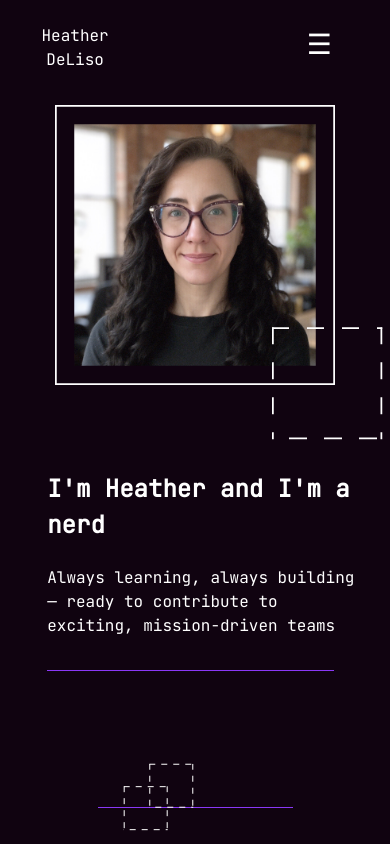
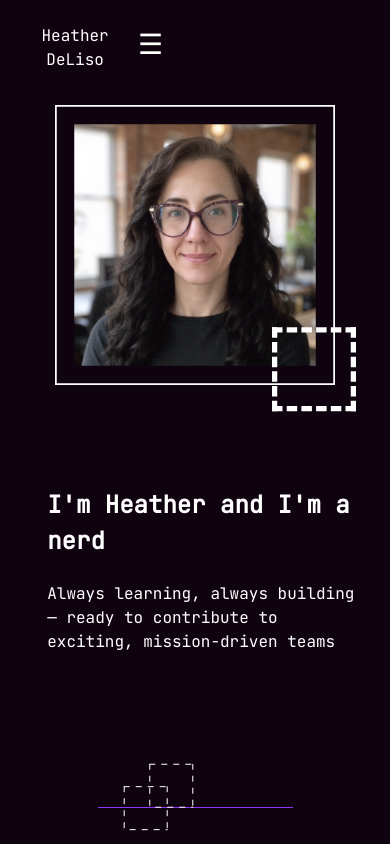
Before and after one commit to HeatherD2025/Personal_Website, a React (Vite) app: page /#/home in a window 390 px wide. Shown: the top 844 px of the page. Built offline with nearby package versions, Linux system fonts and the light colour scheme.

Commit message:
css work

```diff
--- a/src/styles/main.css
+++ b/src/styles/main.css
@@ -510,6 +510,7 @@ section {
     font-size: x-large;
     max-width: 20rem;
     margin-left: 1rem;
+    margin-top: 1rem;
   }
   .mainContent {
     font-size: medium;
@@ -523,13 +524,17 @@ section {
 
   .photoAndBoxWrapper {
     order: 1;
+    display: flex;
     scale: 175%;
     margin-right: 2rem;
     margin-top: 40%;
     max-height: 13rem;
   }
   .photoAccentBox {
-
+   max-width: 3rem;
+   margin-right: 1rem;
+   border: dashed;
+   background-image: none;
   }
 
 
@@ -621,9 +626,9 @@ section {
   font-size: x-large;
 }
 .projectsHeaderAccentLine {
-    width: 5rem;
-    height: 0.1rem;
-    margin-top: 1.25rem;
+  width: 5rem;
+  height: 0.1rem;
+  margin-top: 1.25rem;
 }
 .floatingAccentBox3b {
   border: 1px dashed rgb(255, 255, 255);
@@ -654,7 +659,7 @@ section {
 .projectContainer {
   /* width: 200%;
   border: solid 1px #fff; */
-    margin-bottom: 2rem;
+  margin-bottom: 2rem;
 }
 
 .projectImage {
@@ -680,13 +685,9 @@ section {
 }
 .projectDescription {
   width: 100%;
-  margin-bottom: 0rem;
+  margin-bottom: 2rem;
 }
-.toolIcons {
-  /* width: 2rem;
-  height: 2rem;
-  object-fit: contain; */
-}
+
 
 
 /*   second accent set below about section */
@@ -704,11 +705,9 @@ section {
 
 
   .footerContainer {
-    margin-top: 2%;
-    margin-bottom: 2%;
   }
   .footer {
-    margin: auto;
+    margin-bottom: 5rem;
     max-width: 90%;
     height: 0.0625rem;
     background-color: #8a38f5;
--- a/src/styles/navbar.css
+++ b/src/styles/navbar.css
@@ -161,10 +161,12 @@
     max-width: min-content;
     margin: 0% 0% 0% 5%;
   }
+  .navItems {
+    display: flex;
+    gap: 1rem;
+    justify-content: flex-start;
+  }
 
-  .navItems {
-    gap: .5vw;
-  }
 
   .linkBox {
     display: flex;
@@ -176,11 +178,14 @@
 @media (max-width: 768px) {
   .navbarInner {
     padding: 0 1rem;
+    gap: 6rem;
   }
 
   .hamburger {
     display: flex;
-    padding-left: 12rem;
+    flex-direction: column;
+
+    transform: translateX(-290%);
   }
 
   .navItems {
@@ -188,9 +193,11 @@
     flex-direction: column;
     gap: 1.5rem;
     background-color: #100310;
-    padding: 2rem 0;
+    padding: 2rem;
+    margin-top: 25%;
     border-top: 1px solid #8a38f5;
     box-shadow: 0 0.5rem 1rem rgba(0, 0, 0, 0.5);
+    transform: translateX(-90%);
   }
 
   .navItems.open {
```
